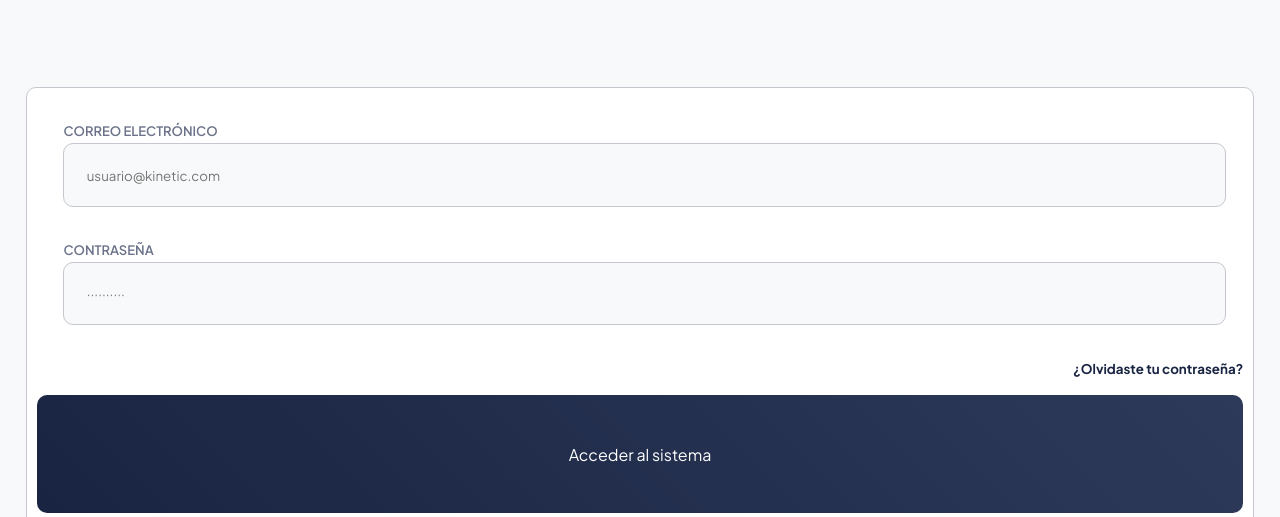
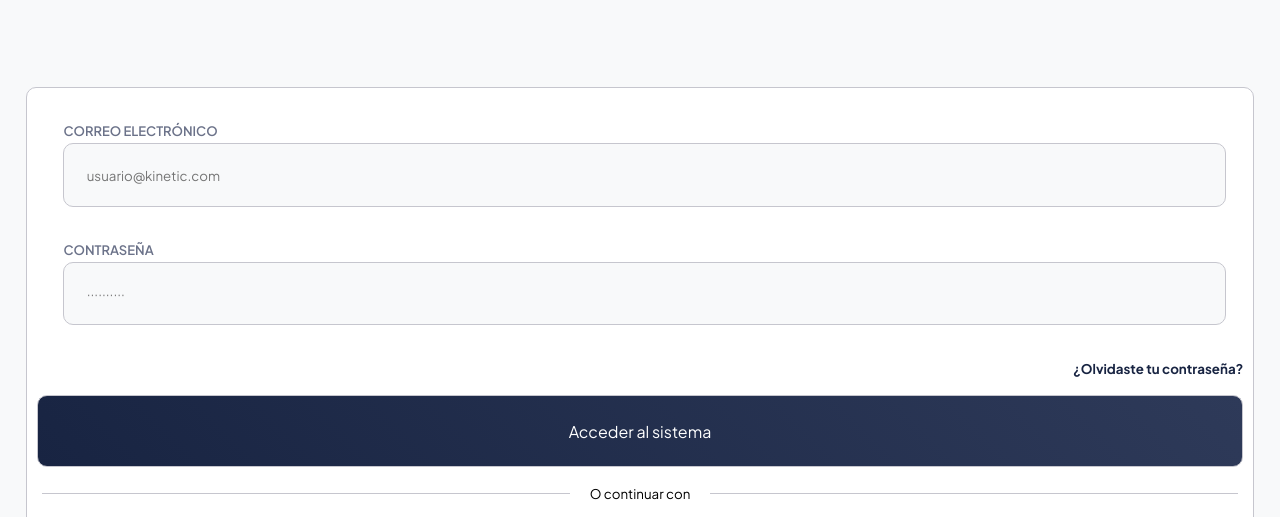
Before and after one commit to joseang1/individual-proyect-dashboard, a plain HTML site: page index.html in a window 1280 px wide. Shown: the part 426-943 px from the top of the page. Drawn offline with Linux system fonts and the light colour scheme.

Commit message:
fix: Fixed an issue with button
Changed the submit from a button to a submit type of input to maximize functionality.

```diff
--- a/index.html
+++ b/index.html
@@ -36,9 +36,7 @@
                     <a href="https://pbs.twimg.com/media/GyyoGAnXMAAgpyJ.jpg" target="_blank">¿Olvidaste tu contraseña?</a>
                 </div>
                 <div class="access-btn">
-                    <button>
-                        Acceder al sistema
-                    </button>
+                    <input type="submit" class="button" value="Acceder al sistema">
                 </div>
                 <hr class="break" data-content="O continuar con">
                 <div class="buttons-wrap">
--- a/src/styles/login-page/login-form.css
+++ b/src/styles/login-page/login-form.css
@@ -67,7 +67,7 @@
     margin: 0px 10px 20px 10px;
 }
 
-.access-btn button {
+.button {
     padding: 4%;
     width: 100%;
     border-radius: 10px;
```
